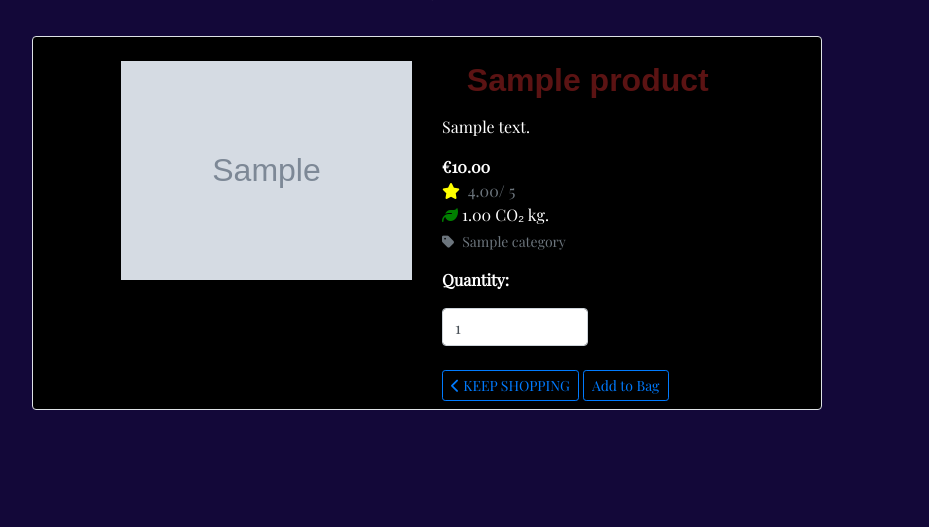
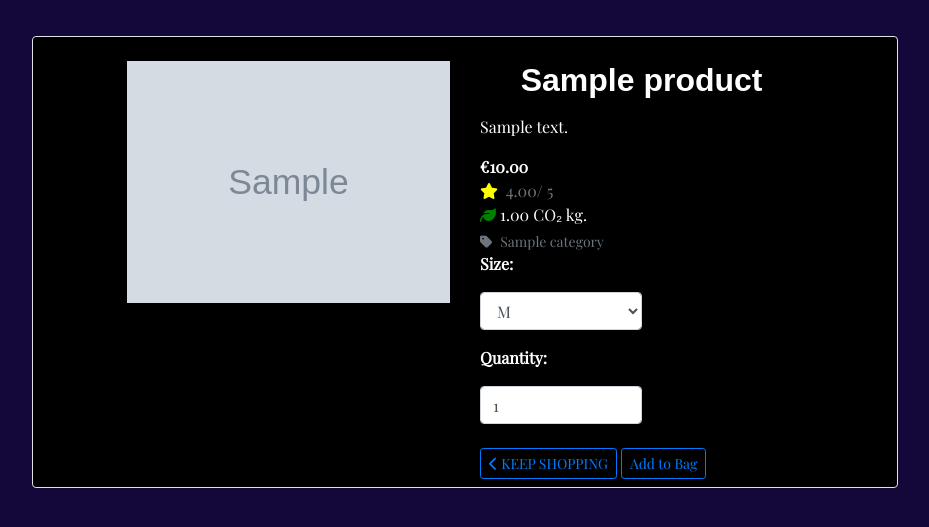
Before and after one commit to MiguelSanLeon/urban-galm-wear, a Django app: page /products/1 in a window 1280 px wide. Shown: the part 188-715 px from the top of the page, without its empty margins (166-1095 px from the left). Run offline with Django 3.2, Linux system fonts and the light colour scheme; tables that the repository leaves empty hold one stand-in row (values such as "Sample post"); grey boxes marked "Sample" are stand-in pictures; some libraries are stand-ins or nearby versions; some web fonts are replaced.

Commit message:
Added product size logic to context.py

```diff
--- a/bag/contexts.py
+++ b/bag/contexts.py
@@ -11,15 +11,27 @@ def bag_contents(request):
     product_count = 0
     bag = request.session.get('bag', {})
 
-    for item_id, quantity in bag.items():
-        product = get_object_or_404(Product, pk=item_id)
-        total += quantity * product.price
-        product_count += quantity
-        bag_items.append({
-            'item_id': item_id,
-            'quantity': quantity,
-            'product': product,
-        })
+    for item_id, item_data in bag.items():
+        if isinstance(item_data, int):
+            product = get_object_or_404(Product, pk=item_id)
+            total += item_data * product.price
+            product_count += item_data
+            bag_items.append({
+                'item_id': item_id,
+                'quantity': item_data,
+                'product': product,
+            })
+        else:
+            product = get_object_or_404(Product, pk=item_id)
+            for size, quantity in item_data['items_by_size'].items():
+                total += quantity * product.price
+                product_count += quantity
+                bag_items.append({
+                    'item_id': item_id,
+                    'quantity': item_data,
+                    'product': product,
+                    'size': size,
+                })
 
     if total < settings.FREE_DELIVERY_THRESHOLD:
         delivery = total * Decimal(settings.STANDARD_DELIVERY_PERCENTAGE)
--- a/bag/templates/bag/bag.html
+++ b/bag/templates/bag/bag.html
@@ -48,6 +48,7 @@
                                     </td>
                                     <td class="p-1">
                                         <p class="my-0"><strong>{{ item.product.name }}</strong></p>
+                                        <p class="my-0"><strong>Size: </strong>{{ item.size.upper }}</p>
                                         <p class="my-0 text-muted" style="font-size: x-small;">SKU: {{ item.product.sku|upper }}</p>
                                     </td>
                                     <td class="p-1">
--- a/products/models.py
+++ b/products/models.py
@@ -24,6 +24,7 @@ class Product(models.Model):
                                  on_delete=models.SET_NULL)
     name = models.CharField(max_length=254)
     description = models.TextField()
+    has_sizes = models.BooleanField(default=True, null=True, blank=True)
     price = models.DecimalField(max_digits=7, decimal_places=2)
     sku = models.CharField(max_length=128, null=True, blank=True)
     carbon_footprint = models.DecimalField(max_digits=6, decimal_places=2,
--- a/products/templates/products/product_detail.html
+++ b/products/templates/products/product_detail.html
@@ -12,7 +12,7 @@
 {% block content %}
     <div class="overlay"></div>
     <div class="containe-fluid my-4">
-        <div class="product-container col-10 offset-1 col-lg-8 offset-lg-2">
+        <div class="product-container col-10 offset-1 col-lg-8 offset-lg-2 pb-4">
             <div class="d-flex justify-content=center row">
                 <div class="row p-2 bg-black border rounded">
                     <div class="col-12 col-md-6 col-lg-5 offset-lg-1">
@@ -54,6 +54,16 @@
                             {% csrf_token %}
                             <div class="form-row">
                                 <div class="col-12">
+                                    <p><strong>Size:</strong></p>
+                                    <select class="form-control rounded w-50" name="product_size" id='id_product_size'>
+                                        <option value="xs">XS</option>
+                                        <option value="s">S</option>
+                                        <option value="m" selected>M</option>
+                                        <option value="l">L</option>
+                                        <option value="xl">XL</option>
+                                    </select>
+                                </div>
+                                <div class="col-12">
                                     <p class="mt-3"><strong>Quantity:</strong></p>
                                     <div class="form-group w-50">
                                         <div class="input-group">
--- a/static/css/base.css
+++ b/static/css/base.css
@@ -30,7 +30,6 @@ h1 {
     font-size: 2rem;
     font-weight: bolder;
     font-family: 'Sedgwick Ave Display', sans-serif;
-    color:#5b1313;
 }
 
 .mix-blend {
```
Also changed, not shown: bag/views.py (+11 -3 lines), products/migrations/0003_product_has_sizes.py (added), products/migrations/0004_alter_product_has_sizes.py (added).
